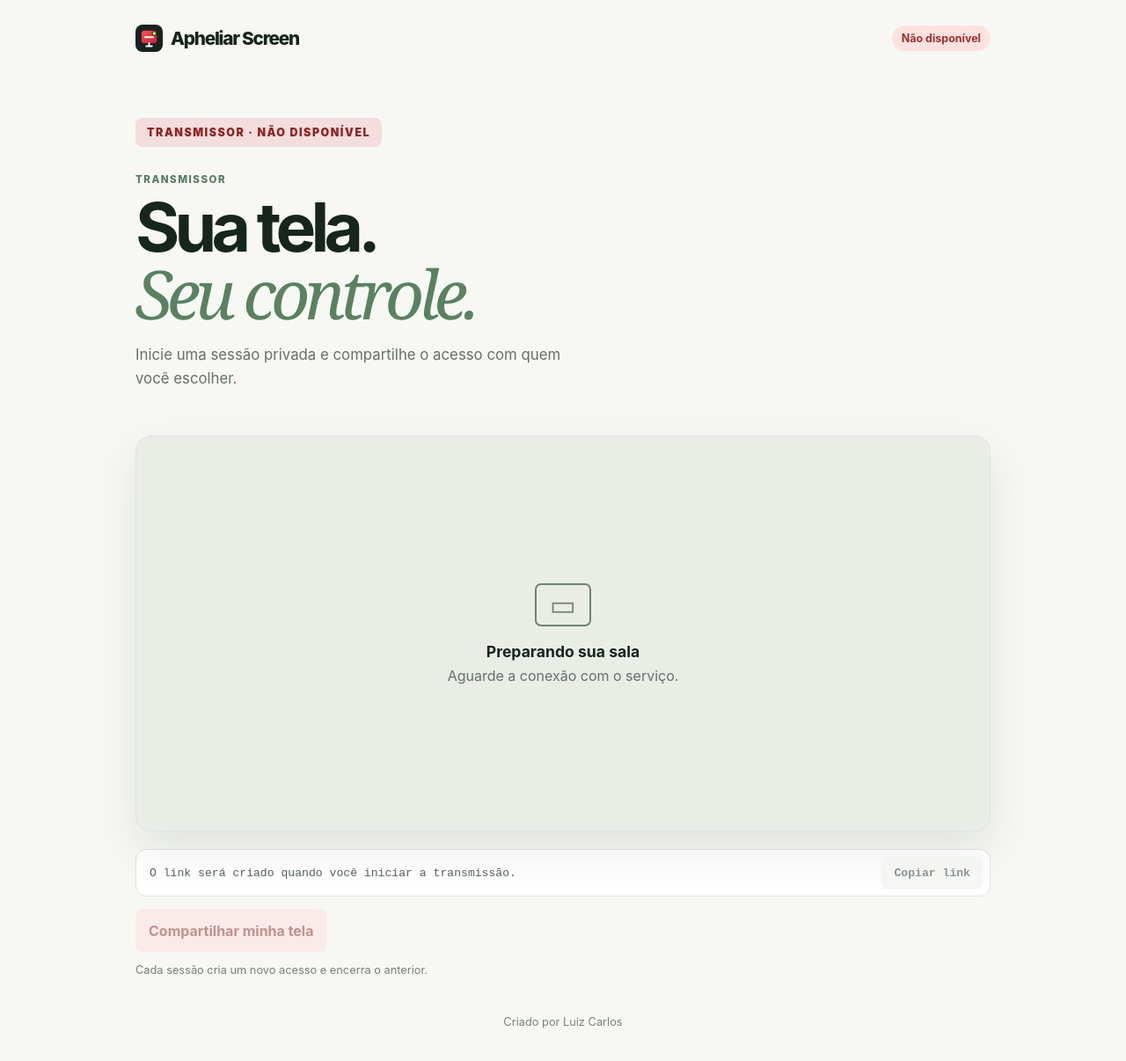
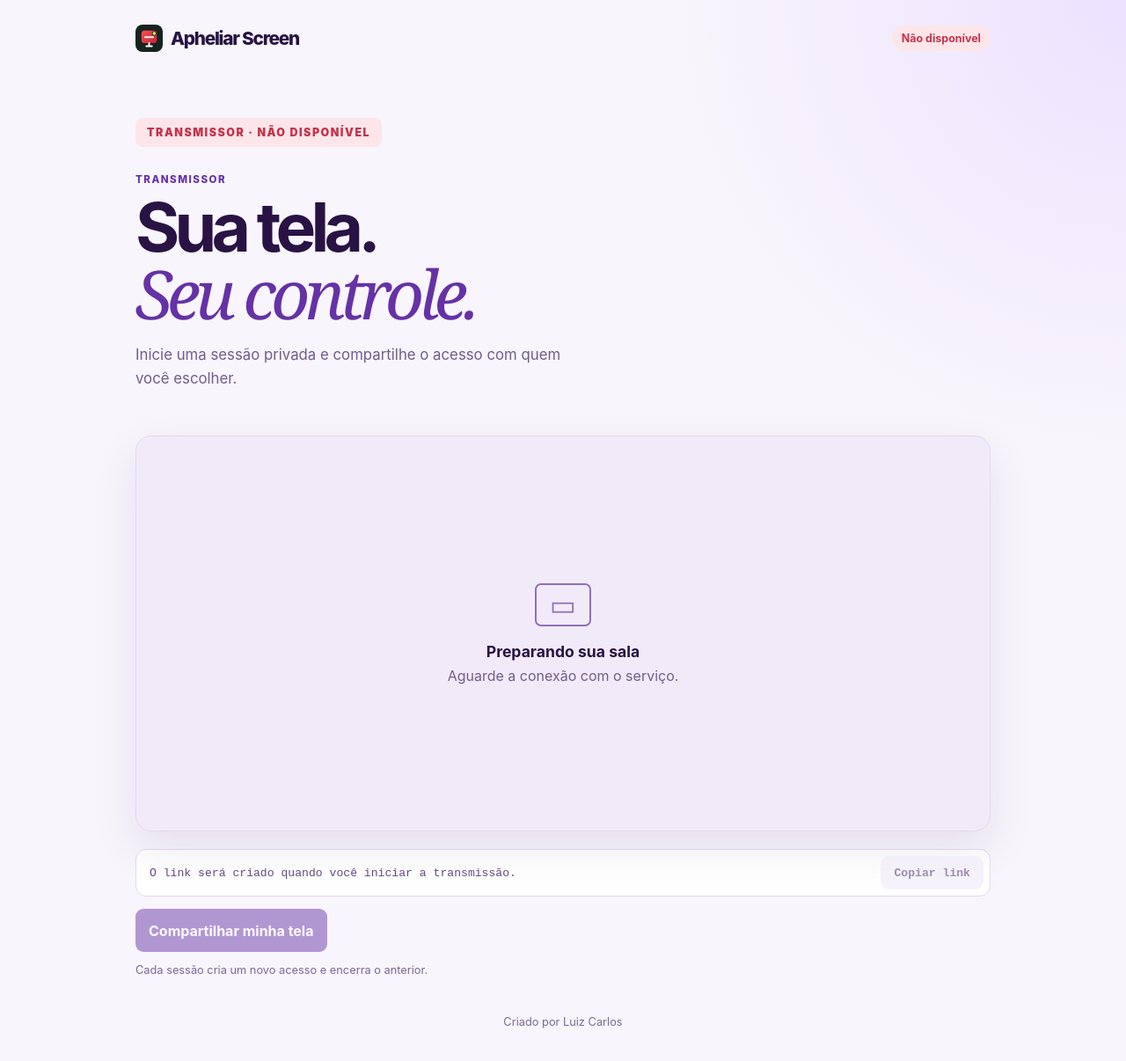
Before and after one commit to Apheliar2001/espelho-screen-share, a website: page index.html in a window 1280 px wide. Shown: the whole page at 88% size. Drawn offline with Linux system fonts and the light colour scheme.

Commit message:
Apply purple visual identity

```diff
--- a/style.css
+++ b/style.css
@@ -1,10 +1,10 @@
-:root { --ink:#16251e; --muted:#64716b; --line:#dfe4df; --paper:#f7f8f4; --lime:#d8ff63; --dark:#18352a; --red:#ab3f3f; }
-* { box-sizing:border-box; } body { margin:0; color:var(--ink); background:var(--paper); font-family:Inter, ui-sans-serif, system-ui, sans-serif; }
+:root { --ink:#281344; --muted:#715d8c; --line:#e3d8f1; --paper:#f8f5fc; --purple:#6532a6; --purple-dark:#351459; --purple-soft:#eee6f8; --positive:#16834b; --positive-soft:#def7e8; --negative:#c4334c; --negative-soft:#fde6ea; }
+* { box-sizing:border-box; } body { margin:0; color:var(--ink); background:radial-gradient(circle at top right,#ede2ff,transparent 32rem),var(--paper); font-family:Inter, ui-sans-serif, system-ui, sans-serif; }
 .shell { max-width:1040px; min-height:100vh; margin:auto; padding:28px 34px 48px; } header { display:flex; align-items:center; justify-content:space-between; } .brand { display:flex; align-items:center; gap:9px; font-weight:800; font-size:1.3rem; letter-spacing:-.06em; } .logo { width:31px; height:31px; }
-.status { border-radius:99px; padding:7px 11px; font-size:.78rem; font-weight:700; } .neutral { background:#e9ede8; color:#516158; } .connected { background:#e4f5d4; color:#35611a; } .warning { background:#fff0c9; color:#805900; } .error { background:#ffe2e0; color:#9b302c; }
-.hero { padding:75px 0 35px; } .eyebrow { color:#577a62; font-size:.72rem; font-weight:800; letter-spacing:.13em; } h1 { margin:10px 0 16px; font-size:clamp(2.5rem,6vw,5.3rem); line-height:.97; letter-spacing:-.075em; } h1 em { color:#598260; font-family:Georgia,serif; font-weight:400; } .intro { max-width:520px; font-size:1.05rem; line-height:1.6; color:var(--muted); }
-.role-banner { display:inline-block; margin-bottom:18px; padding:9px 13px; border-radius:8px; font-size:.78rem; font-weight:900; letter-spacing:.12em; background:#f3dddd; color:#8e2626; } .role-banner.presenter { background:#ffe0e0; color:#a22828; } .role-banner.presenter.live { background:#d8ff63; color:#18352a; } .role-banner.viewer { background:#102d4c; color:#d8ecff; } .role-banner.viewer.watching { background:#6bd3ff; color:#083048; }
-.stage { position:relative; display:grid; place-items:center; min-height:450px; overflow:hidden; border:1px solid var(--line); border-radius:18px; background:#e9ede6; box-shadow:0 20px 50px #1d33201a; } .empty-state { text-align:center; } .screen-icon { width:64px; height:49px; margin:0 auto 18px; display:grid; place-items:center; border:2px solid #6f8275; border-radius:7px; color:#6f8275; font-size:2rem; } h2 { margin:0 0 7px; font-size:1.1rem; } .empty-state p { margin:0; color:var(--muted); } video { display:none; width:100%; max-height:72vh; background:#111; } video.active { display:block; } .presenting-badge { position:absolute; top:16px; left:16px; padding:8px 11px; border-radius:99px; background:#14352be8; color:white; font-size:.78rem; font-weight:700; }
-.controls { padding-top:20px; } .link-box { display:flex; align-items:center; gap:8px; min-height:52px; padding:7px 7px 7px 15px; border:1px solid var(--line); border-radius:12px; background:white; color:#56645b; font-family:ui-monospace,SFMono-Regular,monospace; font-size:.82rem; } #roomLink { overflow:hidden; text-overflow:ellipsis; white-space:nowrap; flex:1; } button { border:0; border-radius:9px; min-height:38px; padding:0 15px; cursor:pointer; font:inherit; font-weight:750; } button:disabled { cursor:not-allowed; opacity:.48; } .secondary { background:#edf0eb; color:var(--ink); white-space:nowrap; } .actions { display:flex; flex-wrap:wrap; gap:10px; margin-top:14px; } .primary { min-height:49px; background:#ffdede; color:#8c2222; } .danger { min-height:49px; background:#ffe3e2; color:var(--red); } .hint { color:#758078; font-size:.8rem; } footer { margin-top:44px; text-align:center; color:#78827c; font-size:.8rem; }
-body.presenter-mode { background:#fff7f6; } body.presenter-mode .stage { background:#fff0ee; border-color:#f1c5c1; } body.presenter-mode .primary { background:#c92424; color:white; } body.presenter-mode .presenting-badge { background:#1c6a3d; } body.viewer-mode { background:#f3f8fc; } body.viewer-mode .stage { background:#e8f1f8; border-color:#b9d3e5; } body.viewer-mode .eyebrow { color:#164c71; } body.viewer-mode h1 em { color:#165f8d; }
+.status { border-radius:99px; padding:7px 11px; font-size:.78rem; font-weight:700; } .neutral { background:var(--purple-soft); color:var(--purple-dark); } .connected { background:var(--positive-soft); color:var(--positive); } .warning,.error { background:var(--negative-soft); color:var(--negative); }
+.hero { padding:75px 0 35px; } .eyebrow { color:var(--purple); font-size:.72rem; font-weight:800; letter-spacing:.13em; } h1 { margin:10px 0 16px; font-size:clamp(2.5rem,6vw,5.3rem); line-height:.97; letter-spacing:-.075em; } h1 em { color:var(--purple); font-family:Georgia,serif; font-weight:400; } .intro { max-width:520px; font-size:1.05rem; line-height:1.6; color:var(--muted); }
+.role-banner { display:inline-block; margin-bottom:18px; padding:9px 13px; border-radius:8px; font-size:.78rem; font-weight:900; letter-spacing:.12em; } .role-banner.positive { background:var(--positive-soft); color:var(--positive); } .role-banner.negative { background:var(--negative-soft); color:var(--negative); }
+.stage { position:relative; display:grid; place-items:center; min-height:450px; overflow:hidden; border:1px solid var(--line); border-radius:18px; background:#f1ebf9; box-shadow:0 20px 50px #35145918; } .empty-state { text-align:center; } .screen-icon { width:64px; height:49px; margin:0 auto 18px; display:grid; place-items:center; border:2px solid #8f6fba; border-radius:7px; color:#8f6fba; font-size:2rem; } h2 { margin:0 0 7px; font-size:1.1rem; } .empty-state p { margin:0; color:var(--muted); } video { display:none; width:100%; max-height:72vh; background:#160c27; } video.active { display:block; } .presenting-badge { position:absolute; top:16px; left:16px; padding:8px 11px; border-radius:99px; background:#351459e8; color:white; font-size:.78rem; font-weight:700; }
+.controls { padding-top:20px; } .link-box { display:flex; align-items:center; gap:8px; min-height:52px; padding:7px 7px 7px 15px; border:1px solid var(--line); border-radius:12px; background:#fff; color:#654c80; font-family:ui-monospace,SFMono-Regular,monospace; font-size:.82rem; } #roomLink { overflow:hidden; text-overflow:ellipsis; white-space:nowrap; flex:1; } button { border:0; border-radius:9px; min-height:38px; padding:0 15px; cursor:pointer; font:inherit; font-weight:750; } button:disabled { cursor:not-allowed; opacity:.48; } .secondary { background:var(--purple-soft); color:var(--purple-dark); white-space:nowrap; } .actions { display:flex; flex-wrap:wrap; gap:10px; margin-top:14px; } .primary { min-height:49px; background:var(--purple); color:white; } .danger { min-height:49px; background:var(--negative-soft); color:var(--negative); } .hint { color:#7d6896; font-size:.8rem; } footer { margin-top:44px; text-align:center; color:#7d6896; font-size:.8rem; }
+body.presenter-mode,body.viewer-mode { background:radial-gradient(circle at top right,#ede2ff,transparent 32rem),var(--paper); } body.presenter-mode .stage,body.viewer-mode .stage { background:#f1ebf9; border-color:#d9c8ed; }
 @media (max-width:600px) { .shell { padding:20px; } .hero { padding-top:52px; } .stage { min-height:270px; } .link-box { align-items:stretch; flex-direction:column; } }
```
